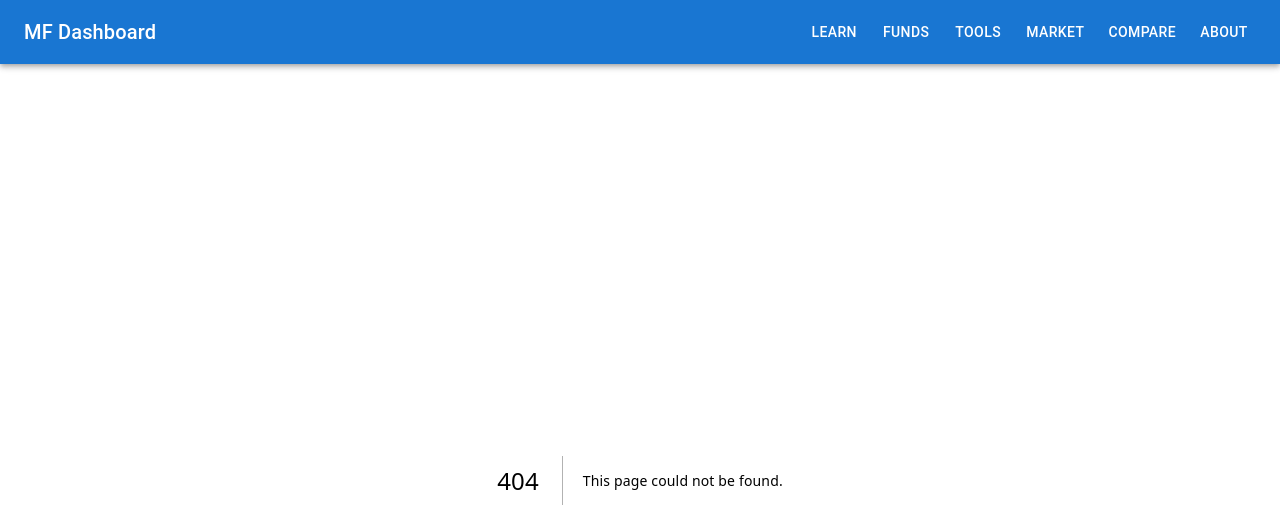
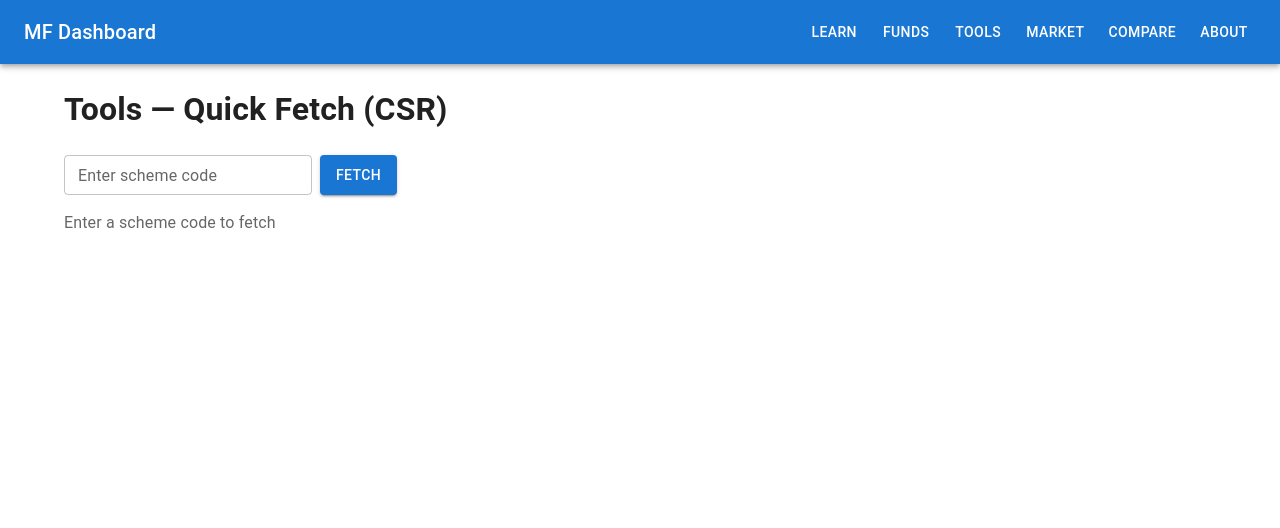
Before and after one commit to dvlpernarvin/Assignment_solution, a Next.js app in the folder assignment2.0/: page /learn/tools in a window 1280 px wide. Before the commit this address had no page. Shown: the top 528 px of the page. Built offline with nearby package versions, Linux system fonts and the light colour scheme.

Commit message:
add in learn folder

```diff
--- /dev/null
+++ b/assignment2.0/src/app/learn/tools/page.js
@@ -0,0 +1,39 @@
+'use client'
+import { useState } from 'react';
+import { fetchMF, getLatestNav } from '../../../lib/mf';
+import { SearchBar } from '../../../components/SearchBar';
+import { FundSummaryCard } from '../../../components/FundSummaryCard';
+import { EmptyState } from '../../../components/EmptyState';
+
+export default function Tools(){
+  const [result, setResult] = useState(null);
+  const [loading, setLoading] = useState(false);
+  const [error, setError] = useState('');
+
+  async function handleSearch(code){
+    setLoading(true); setError(''); setResult(null);
+    try{
+      const data = await fetch(`/api/proxy/mf/${code}`).then(r=>r.json());
+      // We'll create a small API route proxy in pages/api to avoid CORS in dev; but MFAPI is public.
+      // If you prefer direct fetch, you can call fetchMF in browser but the helper above is server-side.
+      if (data && data.data){
+        const latest = getLatestNav(data);
+        setResult({ code, scheme_name: data.scheme_name, latest });
+      } else {
+        setError('No data');
+      }
+    }catch(e){
+      setError('Failed to fetch');
+    }finally{ setLoading(false); }
+  }
+
+  return (
+    <div>
+      <h1>Tools — Quick Fetch (CSR)</h1>
+      <SearchBar onSearch={handleSearch} placeholder="Enter scheme code" />
+      {loading && <div>Loading…</div>}
+      {error && <div style={{color:'red'}}>{error}</div>}
+      {result ? <FundSummaryCard code={result.code} scheme={result.scheme_name} latest={result.latest} /> : <EmptyState message="Enter a scheme code to fetch" />}
+    </div>
+  );
+}
```
Also changed, not shown: assignment2.0/src/app/learn/fund/[code]/page.js (added, +25 -0 lines), assignment2.0/src/app/learn/funds/page.js (added, +30 -0 lines).
